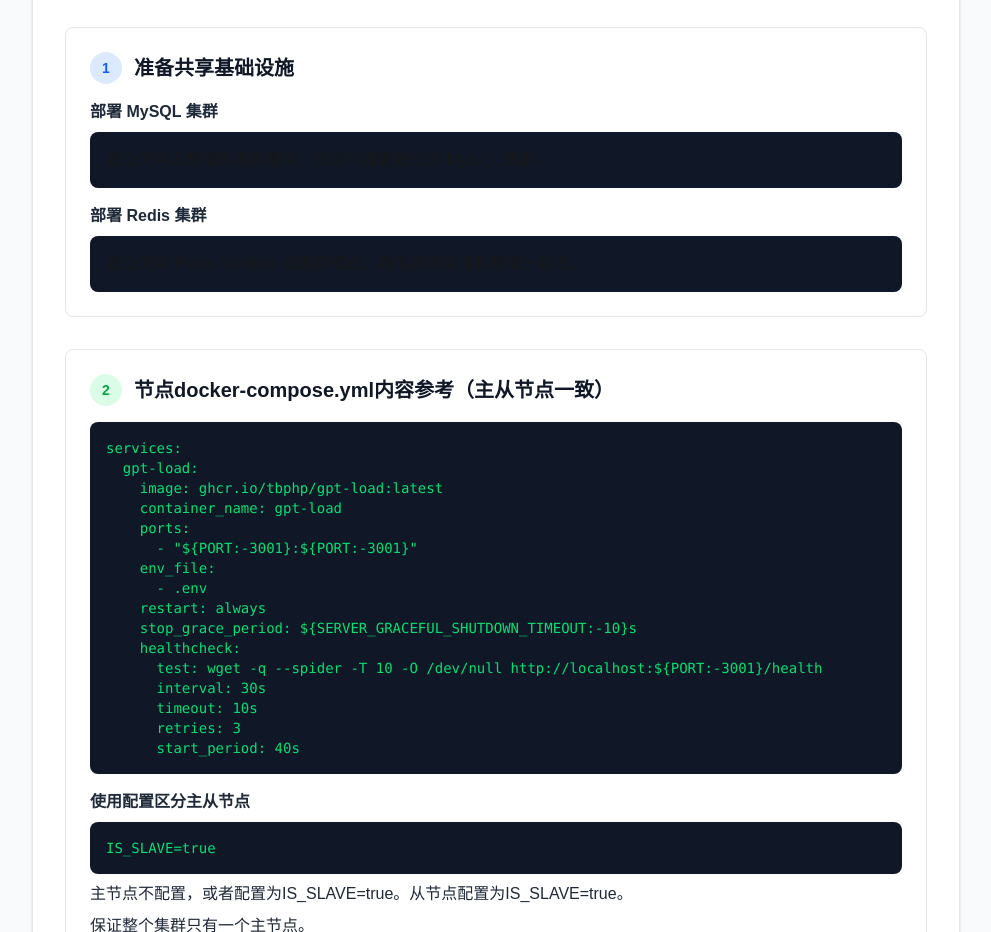
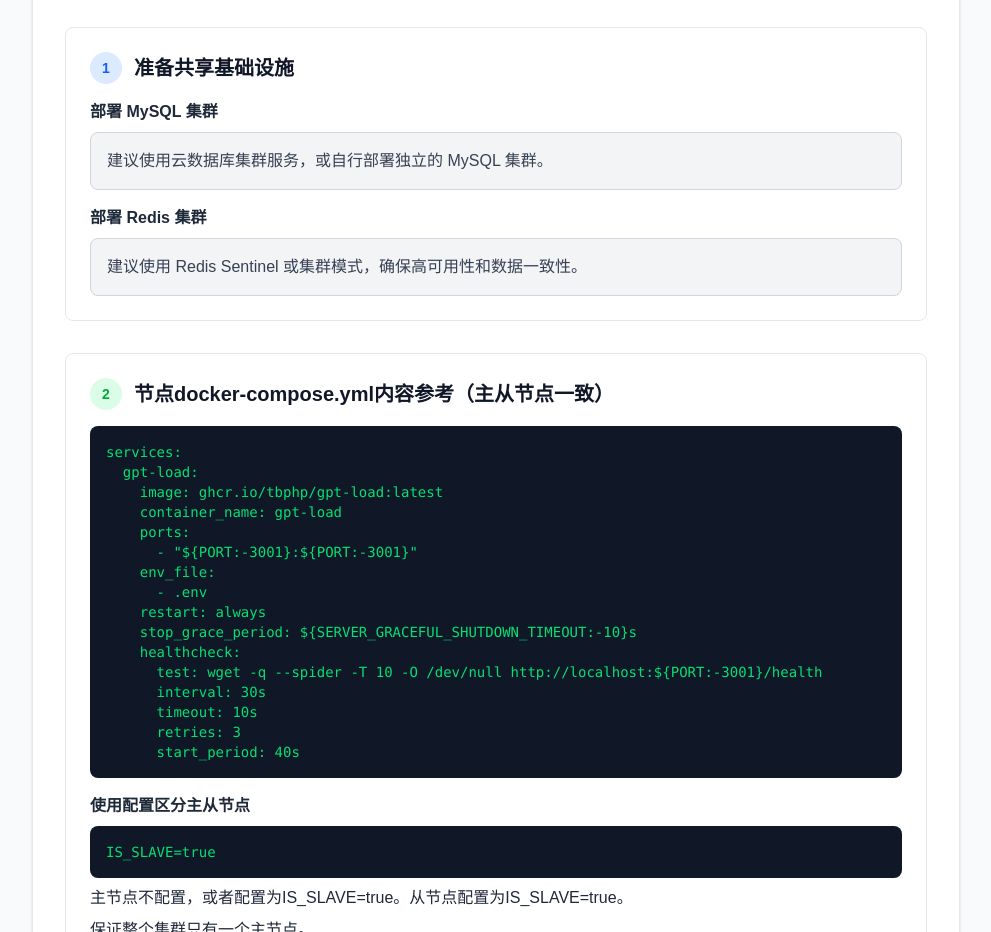
Before and after one commit to tbphp/gpt-load-docs, a Next.js app: page /docs/cluster in a window 1280 px wide. Shown: the part 1140-2072 px from the top of the page, without its empty margins (288-1279 px from the left). Built offline with nearby package versions, Linux system fonts and the light colour scheme; no server answers.

Commit message:
fix: text color

```diff
--- a/src/app/docs/cluster/page.tsx
+++ b/src/app/docs/cluster/page.tsx
@@ -125,8 +125,10 @@ export default function ClusterPage() {
                 <h4 className="font-semibold text-gray-800 mb-2">
                   部署 MySQL 集群
                 </h4>
-                <div className="bg-gray-900 rounded-lg p-4">
-                  建议使用云数据库集群服务，或自行部署独立的 MySQL 集群。
+                <div className="bg-gray-100 border border-gray-300 rounded-lg p-4">
+                  <p className="text-gray-700">
+                    建议使用云数据库集群服务，或自行部署独立的 MySQL 集群。
+                  </p>
                 </div>
               </div>
 
@@ -134,8 +136,11 @@ export default function ClusterPage() {
                 <h4 className="font-semibold text-gray-800 mb-2">
                   部署 Redis 集群
                 </h4>
-                <div className="bg-gray-900 rounded-lg p-4">
-                  建议使用 Redis Sentinel 或集群模式，确保高可用性和数据一致性。
+                <div className="bg-gray-100 border border-gray-300 rounded-lg p-4">
+                  <p className="text-gray-700">
+                    建议使用 Redis Sentinel
+                    或集群模式，确保高可用性和数据一致性。
+                  </p>
                 </div>
               </div>
             </div>
```
